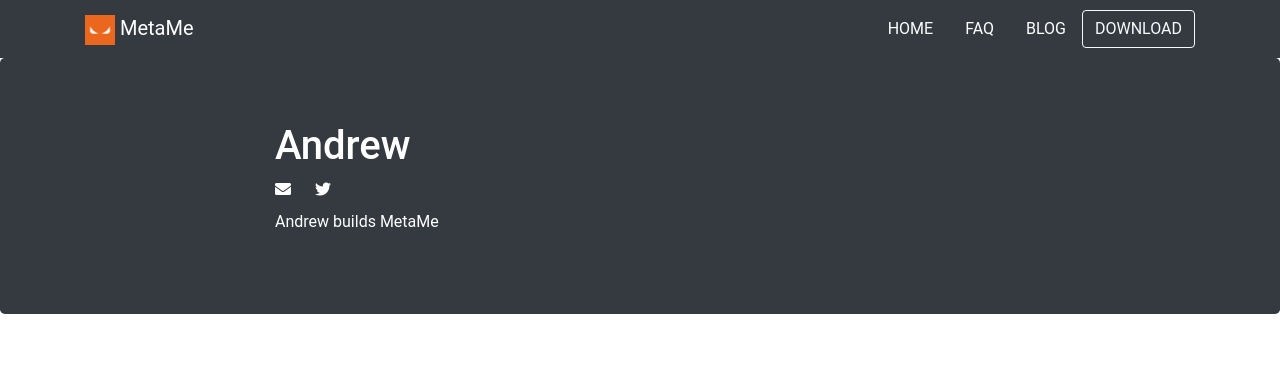
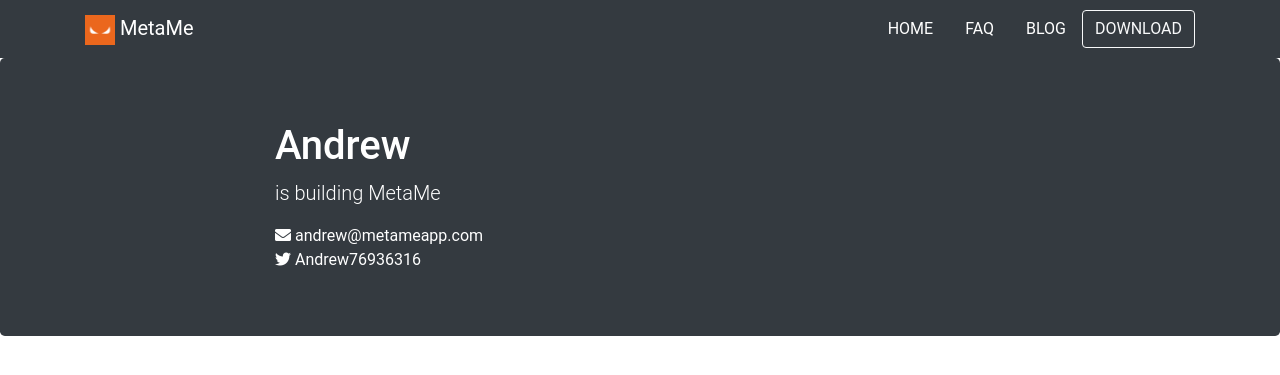
Before and after one commit to meta-me/metame-website, a Jekyll site: the page built from _authors/andrew.md, in a window 1280 px wide. Shown: the top 375 px of the page. Built offline with Jekyll 4.4.1, drawn with Linux system fonts in a browser that asks for light colours; comment, search, counter and statistics services are not loaded.

Commit message:
Updated author page formatting

```diff
--- a/_authors/andrew.md
+++ b/_authors/andrew.md
@@ -2,5 +2,5 @@
 name: Andrew
 email: andrew@metameapp.com
 twitter: Andrew76936316
+about: is building MetaMe
 ---
-Andrew builds MetaMe
--- a/_layouts/author.html
+++ b/_layouts/author.html
@@ -6,16 +6,13 @@
     <div class="row justify-content-center">
       <div class="col-sm-12 col-lg-10 col-xl-8 text-left">
         <h1>{{page.name}}</h1>
-        <div class="d-flex">
-          <div>
-            <a href="mailto:{{page.email}}" class="text-white"><i class="fas fa-envelope"></i> </a>
-          </div>
-          <div class="mx-4">
-            <a href="//twitter.com/{{page.twitter}}" class="text-white"><i class="fab fa-twitter"></i></a>
-          </div>
+        <p class="lead">{{page.about}}</p>
+        <div>
+          <a href="mailto:{{page.email}}" class="text-white"><i class="fas fa-envelope"></i> {{page.email}}</a>
         </div>
-        <div class="mt-2">
-          {{content}}
+        <div>
+          <a href="//twitter.com/{{page.twitter}}" class="text-white"><i class="fab fa-twitter"></i>
+            {{page.twitter}}</a>
         </div>
       </div>
     </div>
```
